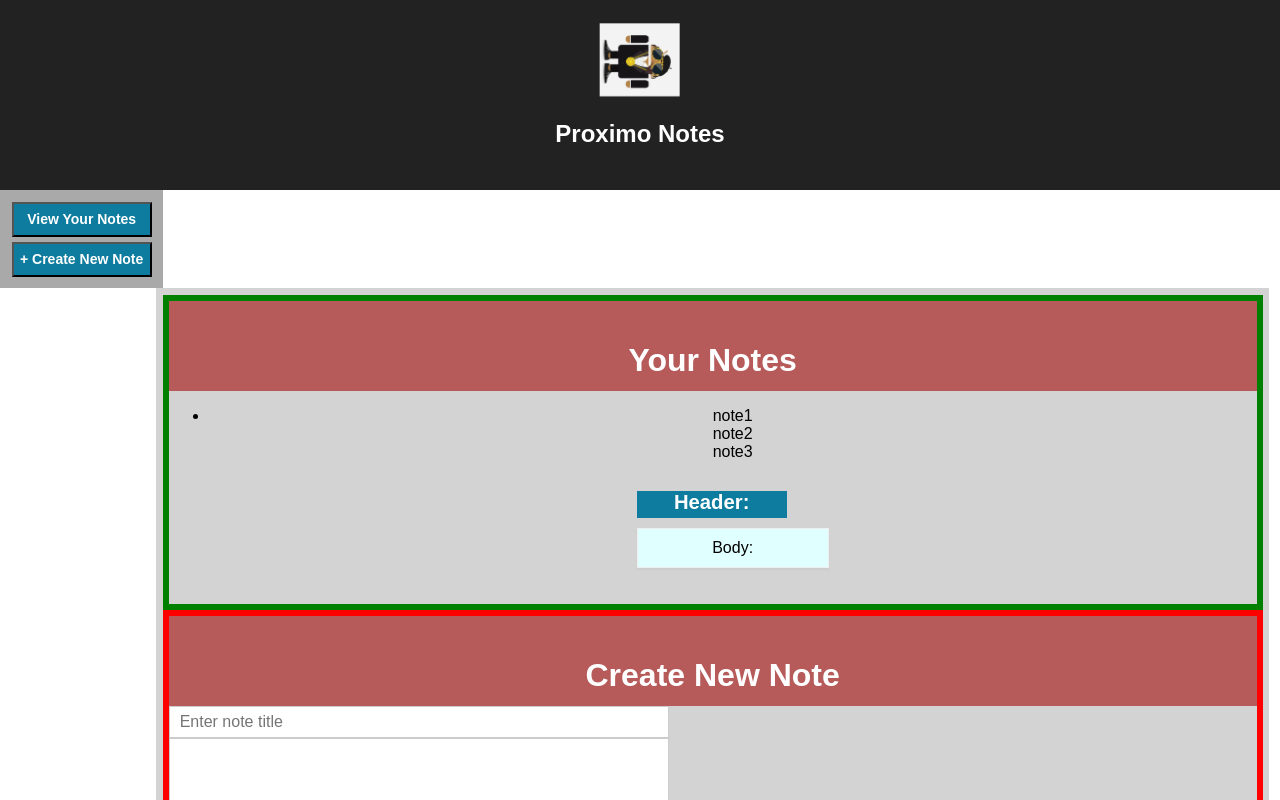
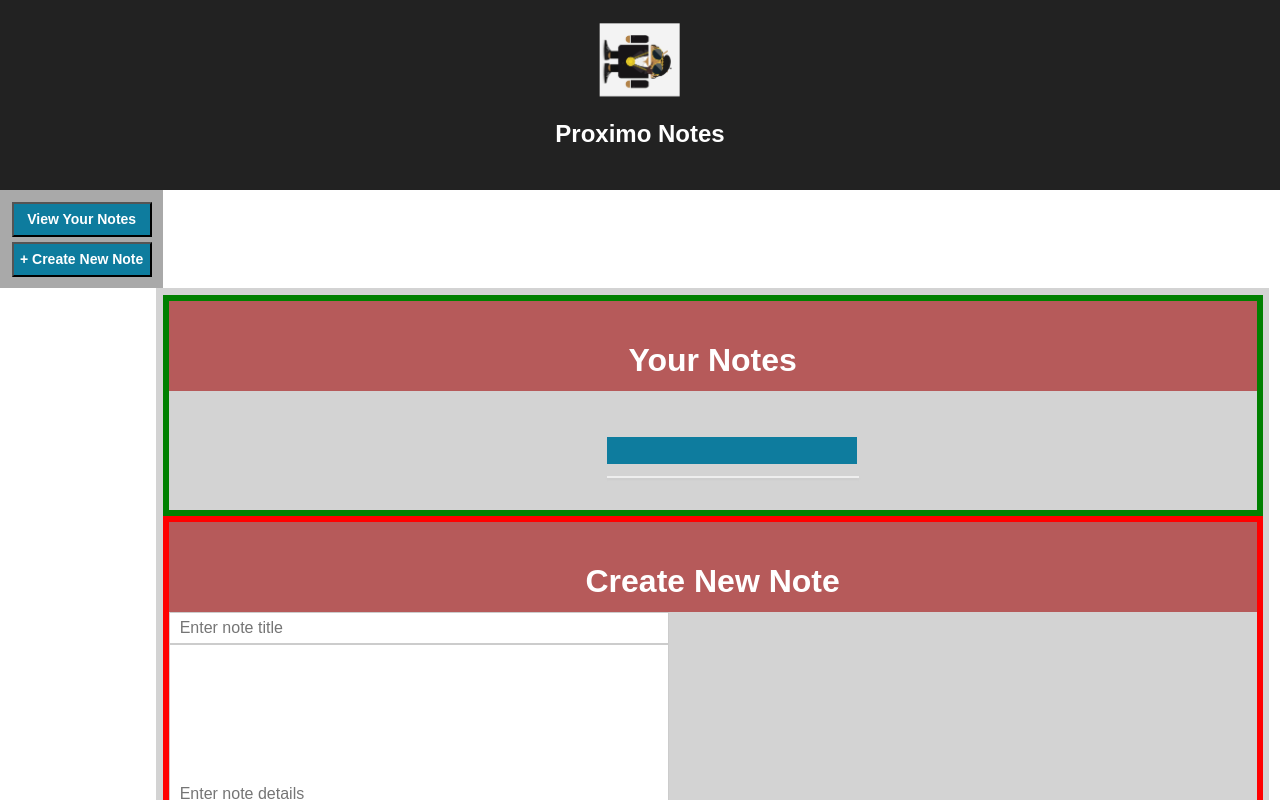
Before and after one commit to d2rd/d2rdNotes, a React (Create React App) app in the folder notes/: page / in a window 1280 px wide. Shown: the top 800 px of the page. Built offline with nearby package versions, Linux system fonts and the light colour scheme.

Commit message:
WIP: Fixed notes list format.  Need to get state connected to list.

```diff
--- a/notes/src/App.css
+++ b/notes/src/App.css
@@ -116,8 +116,9 @@ body {
 	margin: 10px;
 	border: 1px solid #eee;
 	box-shadow: 0 2px 2px #ccc;
-	width: 150px;
-  padding: 10px 20px 10px 20px;
+  width: 250px;
+  margin: 2px 2px 2px;
+  padding: 0px 0px 0px 0px;
   background: lightcyan;
   color: black;
 }
@@ -125,8 +126,8 @@ body {
 .Note-header {
   background-color: rgb(14, 124, 158);
   height: 20pt;
-  width: 150px;
-  margin: 10px 10px 0px;
+  width: 250px;
+  margin: 2px 2px 2px;
   padding: 0px 0px 0px 0px;
   font-family: sans-serif;
   font-size: 13pt;
--- a/notes/src/components/Notes.js
+++ b/notes/src/components/Notes.js
@@ -23,17 +23,17 @@ class Notes extends Component {  //not exporting entire component see 'connect'
         </div>
         <div>
           <ul>
-            <li>
+            {/* <li>
               {this.props.notes.map( notes => {
                       return <div>{ notes }</div>
                     })}
-            </li>
+            </li> */}
             <li className="Note-row">
               <div>
                 <header className="Note-header">
-                  <h3>Header:  {this.props.notes.title}</h3>
+                  <h3> {this.props.notes.title}</h3>
                 </header>
-                <p className="Note-item">Body: {this.props.notes.body}</p>
+                <p className="Note-item"> {this.props.notes.body}</p>
               </div>
             </li>
           </ul>
--- a/notes/src/components/noteActions.js
+++ b/notes/src/components/noteActions.js
@@ -1,7 +1,11 @@
 const FETCH_NOTES = 'FETCH_NOTES';
 
-const notes = ["note1", "note2", "note3"];
-
+// const notes = ["note1", "note2", "note3"];
+let notes = {
+  title: 'Note 0',
+  body: 'This the text for this note',
+  key: null
+}
 const fetchNotes = () => {
   return {
     type: FETCH_NOTES,
```
